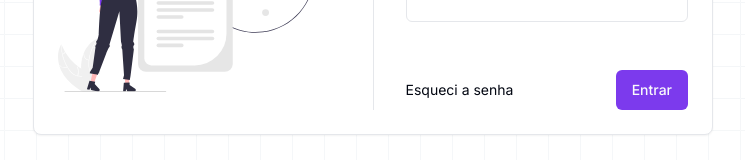
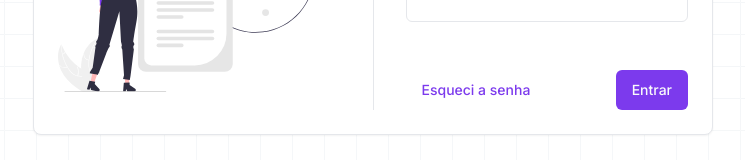
Before and after one commit to Diego-Brino/DocHub, a React (Vite) app in the folder frontend/: page /login in a window 1280 px wide. Shown: the part 446-606 px from the top of the page, without its empty margins (267-1012 px from the left). Built offline with nearby package versions, Linux system fonts and the light colour scheme.

Commit message:
Feat: Criar button customizado

```diff
--- a/frontend/src/App.tsx
+++ b/frontend/src/App.tsx
@@ -1,12 +1,13 @@
 import {Card, CardContent, CardDescription, CardFooter, CardHeader, CardTitle} from "@/components/ui/card.tsx";
 import {Input} from "@/components/custom/input.tsx";
 import {Label} from "@/components/ui/label.tsx";
-import {Button} from "@/components/ui/button.tsx";
+import {Button} from "@/components/custom/button.tsx";
 import {z} from "zod"
 import {useForm} from "react-hook-form";
 import {zodResolver} from "@hookform/resolvers/zod";
 import {Separator} from "@/components/ui/separator.tsx";
 import loginImg from "./assets/login-img.svg";
+import {useState} from "react";
 import {InputValidation} from "@/components/custom/input-validation.tsx";
 
 const schema = z.object({
@@ -27,8 +28,13 @@ function App() {
     resolver: zodResolver(schema)
   })
 
+  const [loading, setLoading] = useState(false)
+
   const onSubmit = (data: any) => {
-    console.log(data)
+    setLoading(true)
+    setTimeout(() => {
+      setLoading(false)
+    }, 2000)
   }
 
   return (
@@ -71,8 +77,10 @@ function App() {
                 </div>
               </CardContent>
               <CardFooter className='flex justify-between'>
-                <a href='#' className='text-sm'>Esqueci a senha</a>
-                <Button>
+                <Button variant='link' asChild>
+                  <a href='#'>Esqueci a senha</a>
+                </Button>
+                <Button type='submit' loading={loading} disabled={loading}>
                   Entrar
                 </Button>
               </CardFooter>
--- /dev/null
+++ b/frontend/src/components/custom/button.tsx
@@ -0,0 +1,67 @@
+import * as React from "react"
+import { Slot } from "@radix-ui/react-slot"
+import { cva, type VariantProps } from "class-variance-authority"
+import { cn } from "@/lib/utils"
+import {Loader2} from "lucide-react";
+
+const buttonVariants = cva(
+  "inline-flex items-center justify-center whitespace-nowrap rounded-md text-sm font-medium ring-offset-background transition-colors focus-visible:outline-none focus-visible:ring-2 focus-visible:ring-ring focus-visible:ring-offset-2 disabled:pointer-events-none disabled:opacity-50",
+  {
+    variants: {
+      variant: {
+        default: "bg-primary text-primary-foreground hover:bg-primary/90",
+        destructive:
+          "bg-destructive text-destructive-foreground hover:bg-destructive/90",
+        outline:
+          "border border-input bg-background hover:bg-accent hover:text-accent-foreground",
+        secondary:
+          "bg-secondary text-secondary-foreground hover:bg-secondary/80",
+        ghost: "hover:bg-accent hover:text-accent-foreground",
+        link: "text-primary underline-offset-4 hover:underline",
+      },
+      size: {
+        default: "h-10 px-4 py-2",
+        sm: "h-9 rounded-md px-3",
+        lg: "h-11 rounded-md px-8",
+        icon: "h-10 w-10",
+      },
+    },
+    defaultVariants: {
+      variant: "default",
+      size: "default",
+    },
+  }
+)
+
+export interface ButtonProps extends React.ButtonHTMLAttributes<HTMLButtonElement>, VariantProps<typeof buttonVariants> {
+  asChild?: boolean,
+  loading?: boolean
+}
+
+const Button = React.forwardRef<HTMLButtonElement, ButtonProps>(
+  ({ className, variant, size, asChild = false, loading, ...props }, ref) => {
+
+    if(asChild && loading) throw new Error("Button with asChild and loading is not supported.");
+
+    const Comp = asChild ? Slot : "button"
+    return (
+      <Comp
+        className={cn(buttonVariants({ variant, size, className }))}
+        ref={ref}
+        {...props}
+      >
+        {asChild
+          ? (props.children)
+          : (
+            <>
+              {loading && <Loader2 className="mr-2 h-4 w-4 animate-spin" />}
+              {props.children}
+            </>
+        )}
+      </Comp>
+    )
+  }
+)
+Button.displayName = "Button"
+
+export { Button, buttonVariants }
```
